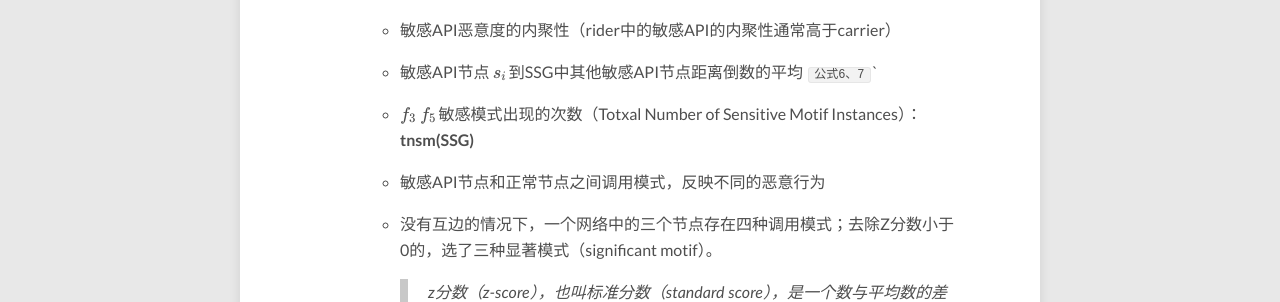
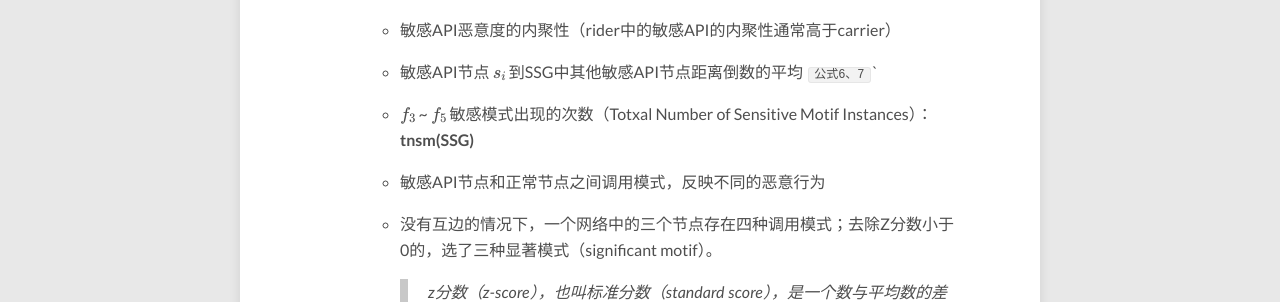
Before and after one commit to E0HYL/BLOG-OF-E0, a Jekyll site: the page built from _posts/2020-03-04-DAPASA.md, in a window 1280 px wide and 900 px high, scrolled down 3368 px. Shown: the part 158-460 px from the top of the window. Built offline with Jekyll 4.4.1, drawn with Linux system fonts in a browser that asks for light colours; nearby versions of some CDN libraries; formulas are drawn with MathJax 3; comment, search, counter and statistics services are not loaded.

Commit message:
split the two eq

```diff
--- a/_posts/2020-03-04-DAPASA.md
+++ b/_posts/2020-03-04-DAPASA.md
@@ -98,7 +98,7 @@ Published in: IEEE Transactions on Information Forensics and Security ( Volume:
      - 敏感API恶意度的内聚性（rider中的敏感API的内聚性通常高于carrier）
      - 敏感API节点 $$s_i$$ 到SSG中其他敏感API节点距离倒数的平均 `公式6、7``
 
-   -  $$f_3~f_5$$  敏感模式出现的次数（Totxal Number of Sensitive Motif Instances）：**tnsm(SSG)**
+   -  $$f_3$$ ~ $$f_5$$  敏感模式出现的次数（Totxal Number of Sensitive Motif Instances）：**tnsm(SSG)**
 
      - 敏感API节点和正常节点之间调用模式，反映不同的恶意行为
 
```
